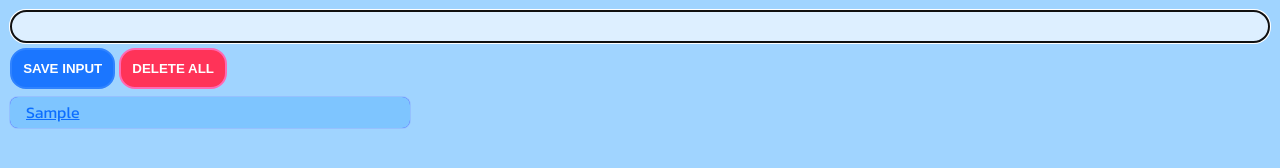
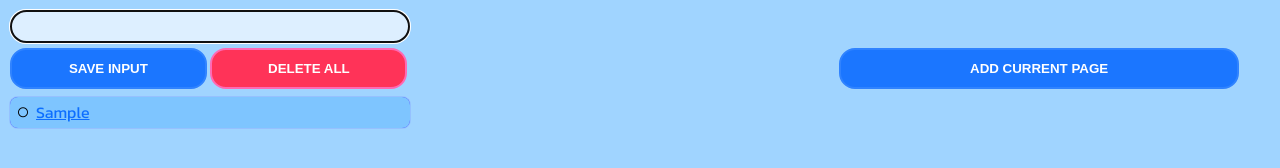
Before and after one commit to OrcunGokoluk/chrome-extension-url-saver, a browser extension: page index.html in a window 1280 px wide. Both pictures are taken after typing "Sample" into the empty fields and a click on the button "SAVE INPUT". Drawn offline with Linux system fonts and the light colour scheme.

Commit message:
added-save-current-page

```diff
--- a/index.css
+++ b/index.css
@@ -14,11 +14,11 @@ body
     font-family: "Kanit", sans-serif;
 }
 input{
-    min-width: 400px;
+    display: block;
+    width: 400px;
     font-size: small;
     padding:0.5rem 1rem;
     border: 1px blue solid;
-    width: 100%;
     border-radius: 1rem;
     background-color: rgb(221, 239, 255);
 }
@@ -33,6 +33,7 @@ button
     border-radius: 1rem;
     font-weight: bolder;
     border:rgb(48, 131, 255) 2px solid;
+    width: 12.3rem;
 }
 button:active
 {
@@ -41,6 +42,7 @@ button:active
 #delete-btn{
     background-color: rgb(255, 51, 88);
     border: hotpink 2px solid;
+    width: 12.3rem;
 }
 #delete-btn:active{
     background-color: rgb(255, 62, 123);
@@ -48,14 +50,23 @@ button:active
 }
 #url-container li
 {
+    display: flex;
+    flex-direction: row;
+    align-items: center;
     max-width: 400px;
     list-style: none;
     background-color: rgb(126, 197, 255);
-    padding: 0.2rem 1rem;
+    padding: 0.2rem 0.5rem;
     margin-top: .5rem;
     border-radius: .5rem;
     box-shadow: 0 0 1px rgb(52, 25, 255);
     overflow: hidden;
+}
+#url-container li i
+{
+    font-size: 10px;
+    margin-right: 0.5rem;
+    cursor: pointer;
 }
 
 #url-container li a{
@@ -68,9 +79,19 @@ button:active
     color: rgb(157, 0, 255);
 }
 .delete-info
-{
+{   display: block;
     position: absolute;
-    position:absolute;
-    left:8.6rem;
+    left: 3.9rem;
+    right: auto;
     font-size: .5rem;
 }
+#current-btn
+{
+    width: 400px;
+}
+.delete-rel
+{
+    display: inline-block;
+    position: relative;
+    width: 49.6%;
+}
--- a/index.html
+++ b/index.html
@@ -4,13 +4,15 @@
     <meta charset="UTF-8">
     <meta name="viewport" content="width=device-width, initial-scale=1.0">
     <title>Document</title>
+    <link rel="stylesheet" href="https://cdnjs.cloudflare.com/ajax/libs/font-awesome/6.7.1/css/all.min.css" integrity="sha512-5Hs3dF2AEPkpNAR7UiOHba+lRSJNeM2ECkwxUIxC1Q/FLycGTbNapWXB4tP889k5T5Ju8fs4b1P5z/iB4nMfSQ==" crossorigin="anonymous" referrerpolicy="no-referrer" />
     <link rel="stylesheet" href="index.css">
 </head>
 <body>
 
     <input type="text" id="input-el">
     <button id="input-btn">SAVE INPUT</button>
-    <button id="delete-btn">DELETE ALL <p id="delete-info" class="delete-info">press double-click</p></button>
+    <div class="delete-rel"><button id="delete-btn">DELETE ALL <p id="delete-info" class="delete-info">press double-click</p></button></div>
+    <button id="current-btn">ADD CURRENT PAGE</button>
 
     <ul id="url-container"></ul>
 
--- a/index.js
+++ b/index.js
@@ -6,9 +6,19 @@ const inputEl =document.getElementById("input-el");
 const inputBtn = document.getElementById("input-btn");
 const urlContainer=document.getElementById("url-container")
 const deleteBtn=document.getElementById("delete-btn");
+const currentBtn=document.getElementById("current-btn");
 
 const deleteInfo=document.getElementById("delete-info");
 deleteInfo.style.display="none";
+
+currentBtn.addEventListener("click", function()
+{
+    chrome.tabs.query({active: true, currentWindow: true}, function(tabs){
+        urlList.push(tabs[0].url);
+        localStorage.setItem("urlList", JSON.stringify(urlList) );
+        renderListOfURL(urlList)
+    })
+})
 
 deleteBtn.addEventListener("click",function()
 {
@@ -26,7 +36,7 @@ deleteBtn.addEventListener("dblclick",function()
     urlList=[];
     localStorage.clear();
     deleteInfo.style.display="none"
-    renderListOfURL();
+    renderListOfURL(urlList);
 })
 
 
@@ -34,7 +44,7 @@ let getItemsInStorage=JSON.parse(localStorage.getItem("urlList"))
 if(getItemsInStorage!=null)
 {
     urlList=JSON.parse(localStorage.getItem("urlList"))
-    renderListOfURL();
+    renderListOfURL(urlList);
 }
 
 inputBtn.addEventListener("click", function(){
@@ -47,18 +57,18 @@ inputBtn.addEventListener("click", function(){
         localStorage.setItem("urlList",JSON.stringify(urlList));
 
 
-        renderListOfURL()
+        renderListOfURL(urlList)
         inputEl.value = ""
         inputEl.focus();
     }
 })
 
-function renderListOfURL() {
+function renderListOfURL(listOfUrl) {
 
     listItem=" ";
-    for(let i in urlList){
+    for(let i=0;i<listOfUrl.length;i++){
 
-        listItem += `<li><a href="${urlList[i]}" target="_blank"> ${urlList[i]} </a></li>; `;
+        listItem += `<li><i class="fa-regular fa-circle"></i><a href="${listOfUrl[i]}" target="_blank"> ${listOfUrl[i]} </a></li>; `;
     }
 
     listItems=listItem.split(";")
```
Also changed, not shown: manifest.json.
